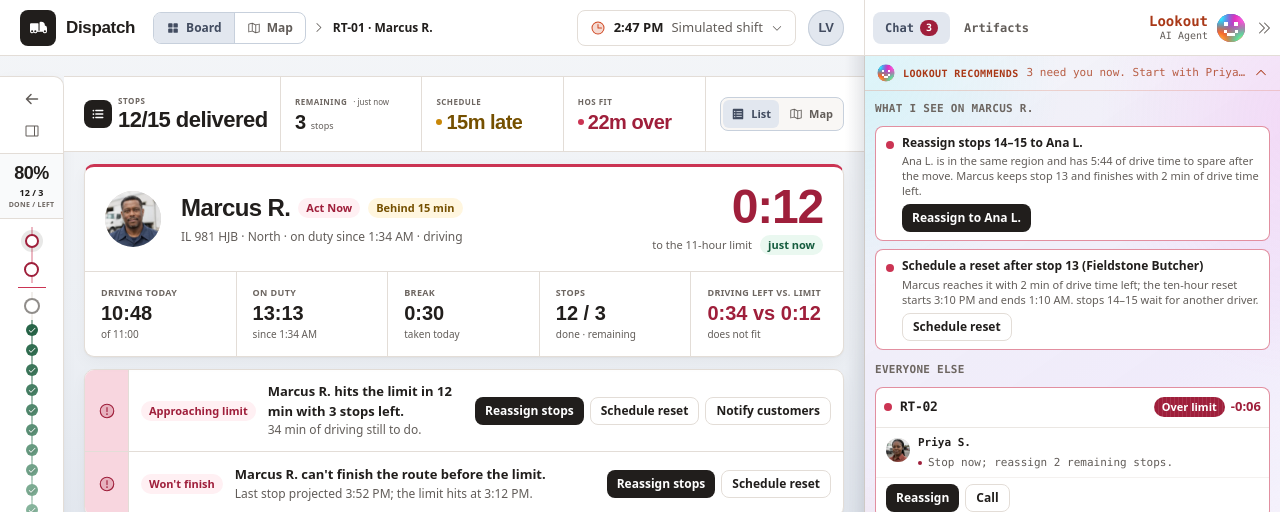
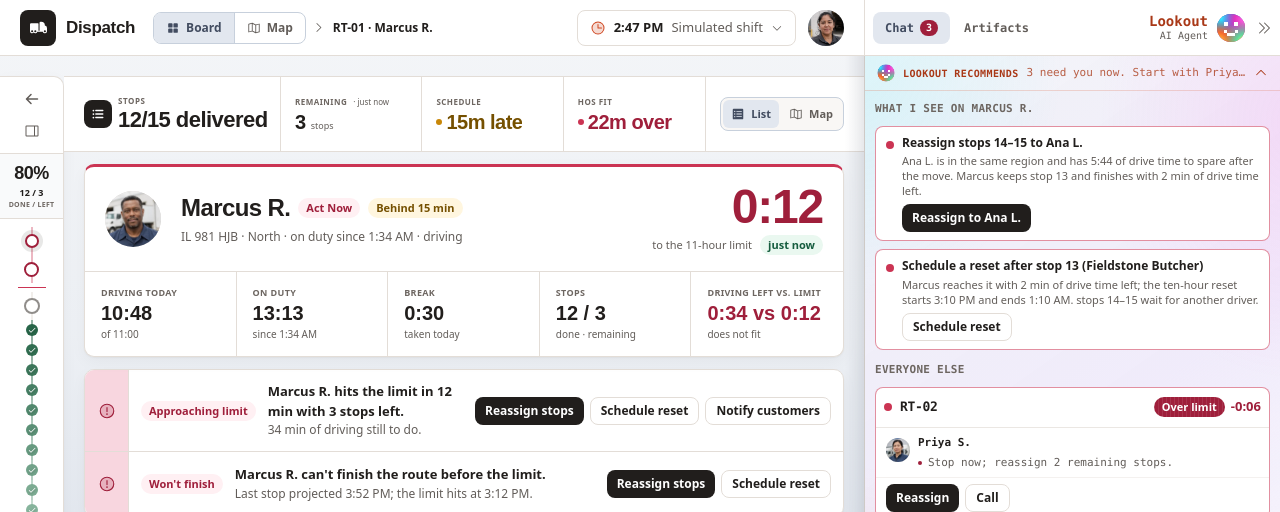
Before and after one commit to davekeller/dispatcher-dashboard, a React (Vite) app: page /routes/drv-01 in a window 1280 px wide. Shown: the top 512 px of the page. Built offline with nearby package versions, Linux system fonts and the light colour scheme.

Commit message:
Use Lena portrait for dispatcher avatar

```diff
--- a/src/data/dispatcher.ts
+++ b/src/data/dispatcher.ts
@@ -6,6 +6,7 @@ export interface Dispatcher {
   id: string
   name: string
   initials: string
+  portraitSrc: string
   role: string
   carrier: string
   /** Her desk shift as hours of the day; the simulated day runs on past it into the evening. */
@@ -18,6 +19,7 @@ export const DISPATCHER: Dispatcher = {
   id: 'dsp-01',
   name: 'Lena Vasquez',
   initials: 'LV',
+  portraitSrc: '/avatars/driver-f-1.webp',
   role: 'Dispatcher',
   carrier: 'Regional carrier',
   shift: { startHour: 6, endHour: 16 },
--- a/src/ui/DispatcherAvatar.tsx
+++ b/src/ui/DispatcherAvatar.tsx
@@ -1,17 +1,25 @@
 import type { Dispatcher } from '../data/dispatcher'
 
-/** The dispatcher's mark: her initials on the slate the nav uses for its selected state, so it
- *  reads as the person at the desk and never as an alert. Drivers get portraits; she gets the
- *  mark that opens her settings. */
+/** Lena's portrait is shared by the product bar and settings. Her initials remain beneath it
+ *  as a resilient fallback if the local image cannot load. */
 export default function DispatcherAvatar({ dispatcher, size = 32, className = '' }: { dispatcher: Dispatcher; size?: number; className?: string }) {
   return (
     <span
       role="img"
       aria-label={dispatcher.name}
-      className={`inline-flex shrink-0 select-none items-center justify-center rounded-full bg-nav-selected font-display font-semibold tracking-tight text-nav-selected-ink ring-1 ring-inset ring-nav-selected-line ${className}`}
+      className={`relative inline-flex shrink-0 select-none items-center justify-center overflow-hidden rounded-full bg-nav-selected font-display font-semibold tracking-tight text-nav-selected-ink ring-1 ring-inset ring-ink/10 ${className}`}
       style={{ width: size, height: size, fontSize: Math.round(size * 0.37) }}
     >
       <span aria-hidden="true">{dispatcher.initials}</span>
+      <img
+        src={dispatcher.portraitSrc}
+        alt=""
+        width={size}
+        height={size}
+        decoding="async"
+        className="absolute inset-0 h-full w-full object-cover"
+        onError={(event) => { event.currentTarget.hidden = true }}
+      />
     </span>
   )
 }
--- a/src/ui/DriverAvatar.tsx
+++ b/src/ui/DriverAvatar.tsx
@@ -9,7 +9,6 @@ const PORTRAITS = {
     '/avatars/driver-m-4.webp',
   ],
   f: [
-    '/avatars/driver-f-1.webp',
     '/avatars/driver-f-2.webp',
     '/avatars/driver-f-3.webp',
     '/avatars/driver-f-4.webp',
```
Also changed, not shown: 2 other files (tests, documents, lock files or other folders).
